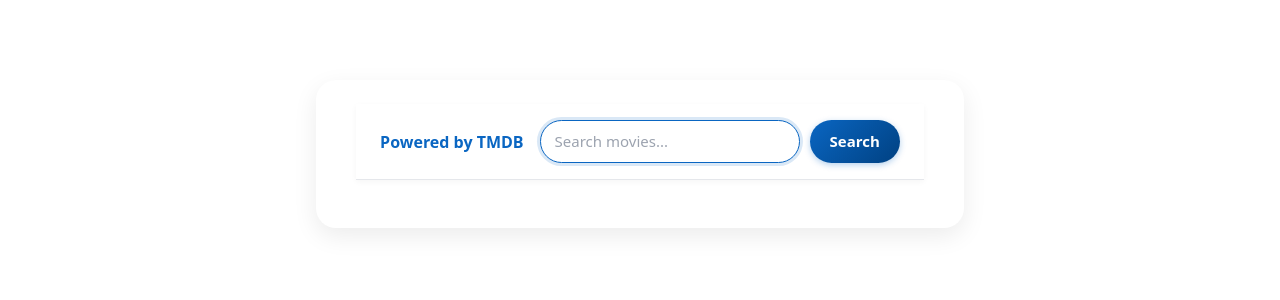
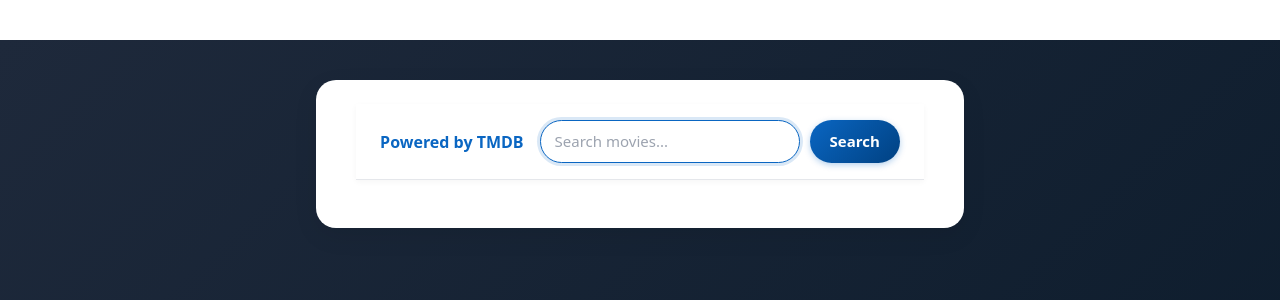
Before and after one commit to Yaroslav13-13/04-react-query, a React (Vite) app: page / in a window 1280 px wide. Shown: the top 300 px of the page. Built offline with nearby package versions, Linux system fonts and the light colour scheme.

Commit message:
04-react-query

```diff
--- a/src/components/SearchBar/SearchBar.module.css
+++ b/src/components/SearchBar/SearchBar.module.css
@@ -54,6 +54,7 @@
   border-color: #0a66c2;
   background: #fff;
   box-shadow: 0 0 0 3px rgba(10, 102, 194, 0.15);
+  outline: none;
 }
 
 .button {
--- a/src/index.css
+++ b/src/index.css
@@ -40,6 +40,9 @@ body {
   justify-content: center;
   align-items: start;
   margin-top: 40px;
+  cursor: default;
+  background: linear-gradient(135deg, #1e293b, #0a1a2a);
+  color: #e2e8f0; /* щоб текст був читабельний на темному фоні */
 }
 
 h1 {
```
